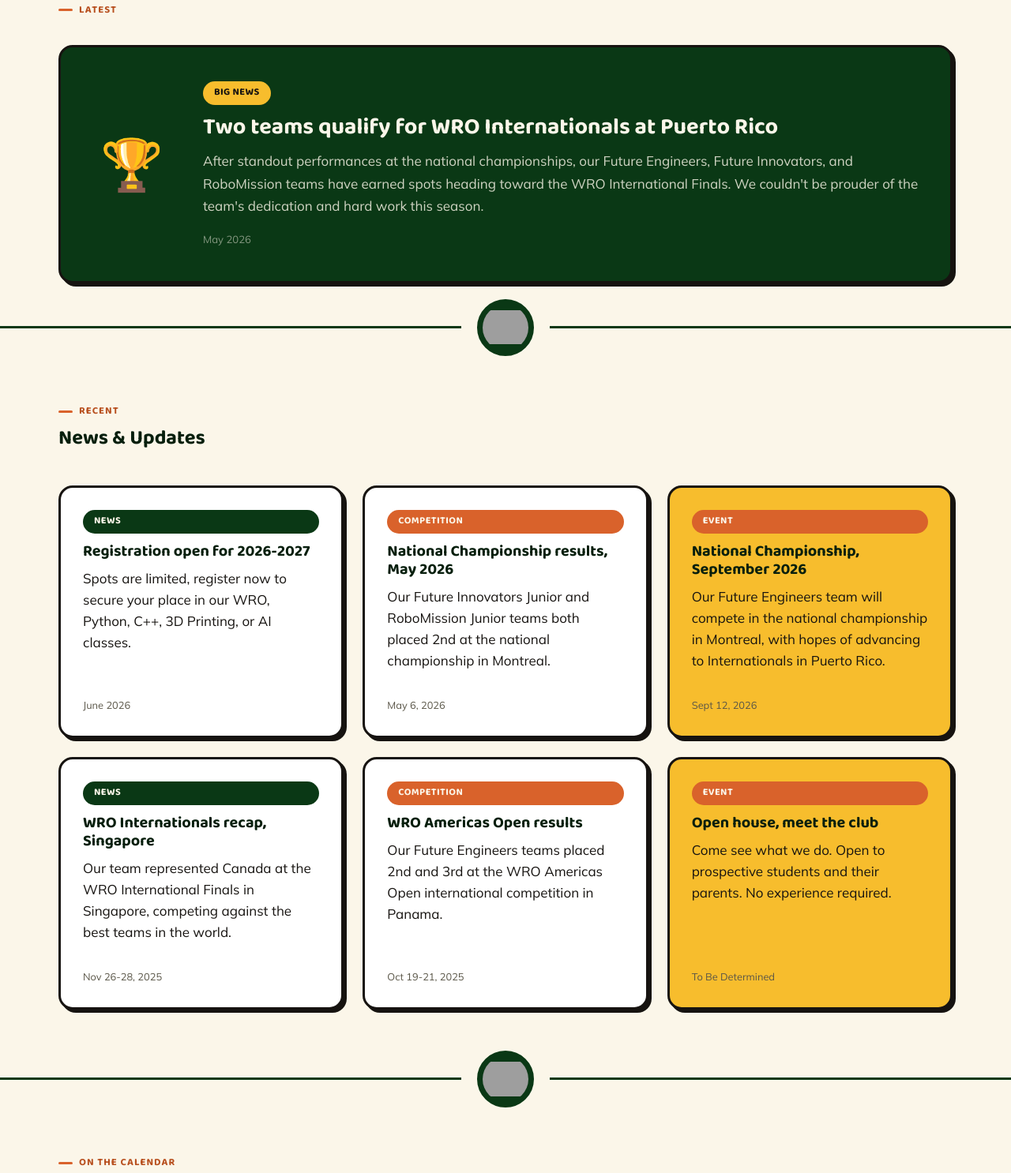
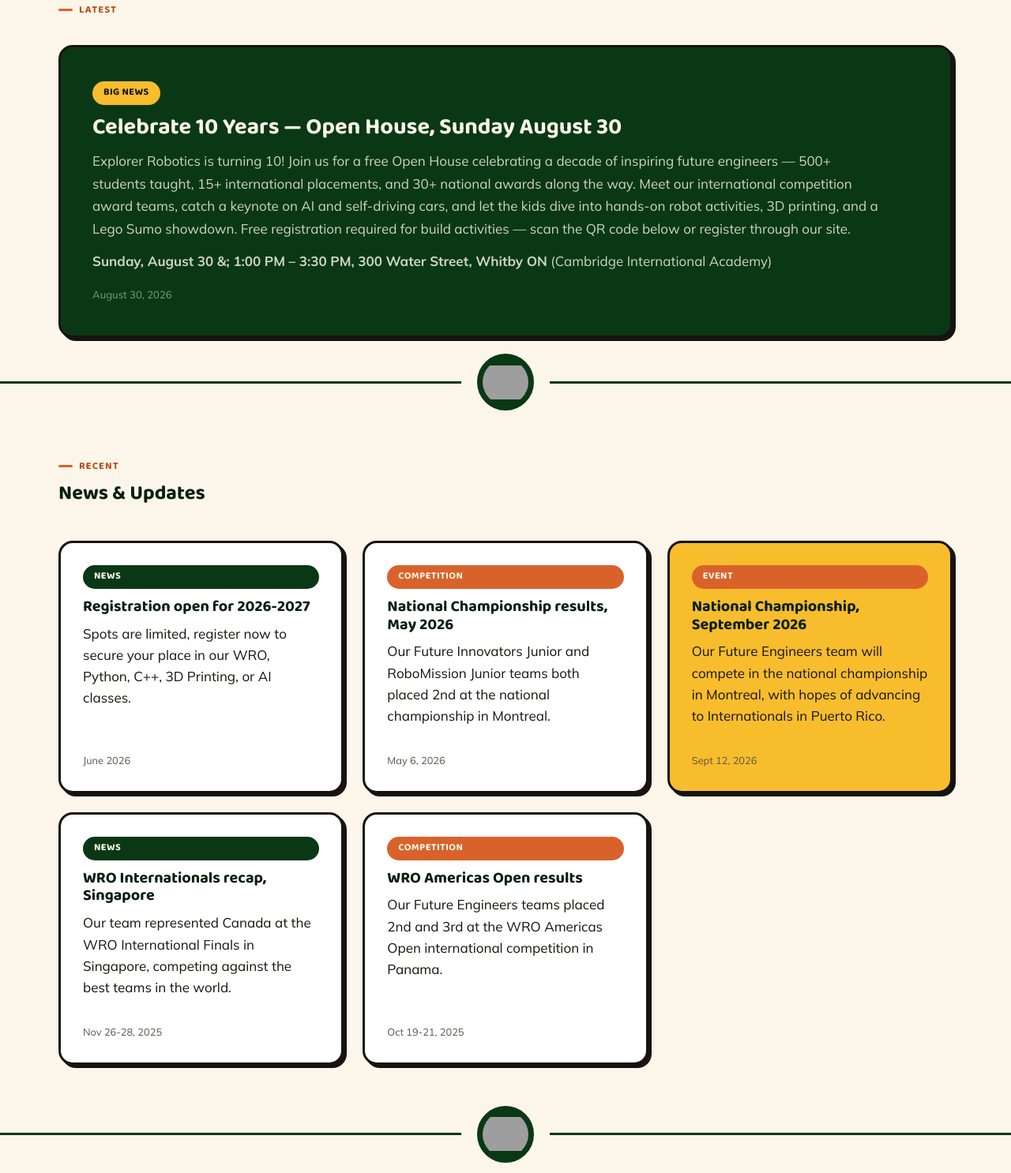
Before and after one commit to RyanRao1125/explorer-web, a plain HTML site: page explorer-robotics/events.html in a window 1280 px wide. Shown: the part 633-2119 px from the top of the page at 79% size. Drawn offline with Linux system fonts and the light colour scheme; grey boxes are pictures that could not be loaded.

Commit message:
Update events

```diff
--- a/explorer-robotics/events.html
+++ b/explorer-robotics/events.html
@@ -35,7 +35,7 @@
 <section class="events-hero">
   <div class="container events-hero-inner">
     <span class="eyebrow">Stay in the Loop</span>
-    <h1>Events<br><span class="events-hero-accent">&amp; News</span></h1>
+    <h1>Events<br><span class="events-hero-accent"> News</span></h1>
     <p>Club updates, competition results, and everything happening at Explorer Robotics.</p>
   </div>
 </section>
@@ -47,12 +47,12 @@
   <div class="container">
     <span class="eyebrow">Latest</span>
     <div class="events-featured">
-      <div class="events-featured-icon">🏆</div>
       <div class="events-featured-body">
         <span class="tag tag-yellow">Big News</span>
-        <h2>Two teams qualify for WRO Internationals at Puerto Rico</h2>
-        <p>After standout performances at the national championships, our Future Engineers, Future Innovators, and RoboMission teams have earned spots heading toward the WRO International Finals. We couldn't be prouder of the team's dedication and hard work this season.</p>
-        <span class="events-featured-date">May 2026</span>
+        <h2>Celebrate 10 Years — Open House, Sunday August 30</h2>
+        <p>Explorer Robotics is turning 10! Join us for a free Open House celebrating a decade of inspiring future engineers — 500+ students taught, 15+ international placements, and 30+ national awards along the way. Meet our international competition award teams, catch a keynote on AI and self-driving cars, and let the kids dive into hands-on robot activities, 3D printing, and a Lego Sumo showdown. Free registration required for build activities — scan the QR code below or register through our site.</p>
+        <p><strong>Sunday, August 30 &; 1:00 PM – 3:30 PM, 300 Water Street, Whitby ON</strong> (Cambridge International Academy)</p>
+        <span class="events-featured-date">August 30, 2026</span>
       </div>
     </div>
   </div>
@@ -68,7 +68,7 @@
     <div class="events-section-header">
       <div>
         <span class="eyebrow">Recent</span>
-        <h2>News &amp; Updates</h2>
+        <h2>News & Updates</h2>
       </div>
     </div>
     <div class="events-grid">
@@ -106,13 +106,6 @@
         <h3>WRO Americas Open results</h3>
         <p>Our Future Engineers teams placed 2nd and 3rd at the WRO Americas Open international competition in Panama.</p>
         <span class="events-card-date">Oct 19-21, 2025</span>
-      </div>
-
-      <div class="badge badge-yellow events-card">
-        <span class="tag">Event</span>
-        <h3>Open house, meet the club</h3>
-        <p>Come see what we do. Open to prospective students and their parents. No experience required.</p>
-        <span class="events-card-date">To Be Determined</span>
       </div>
 
     </div>
```
